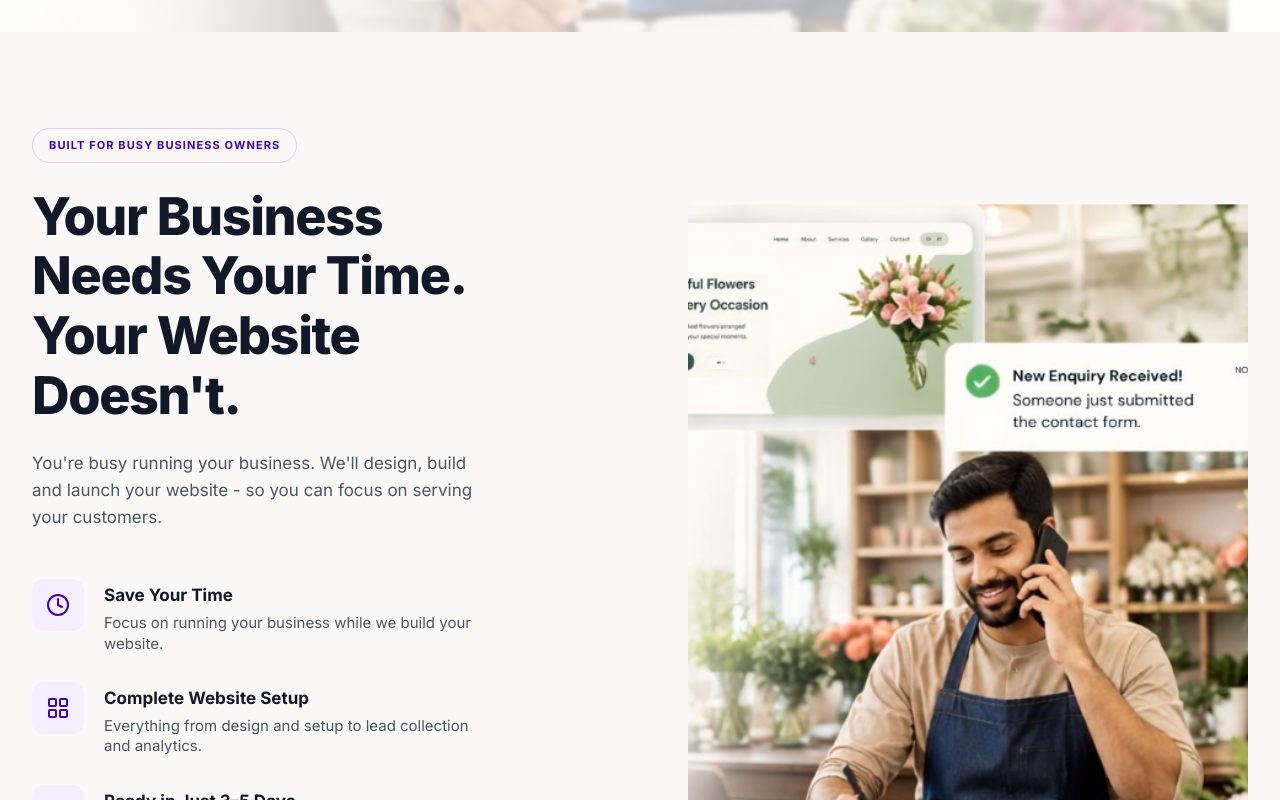
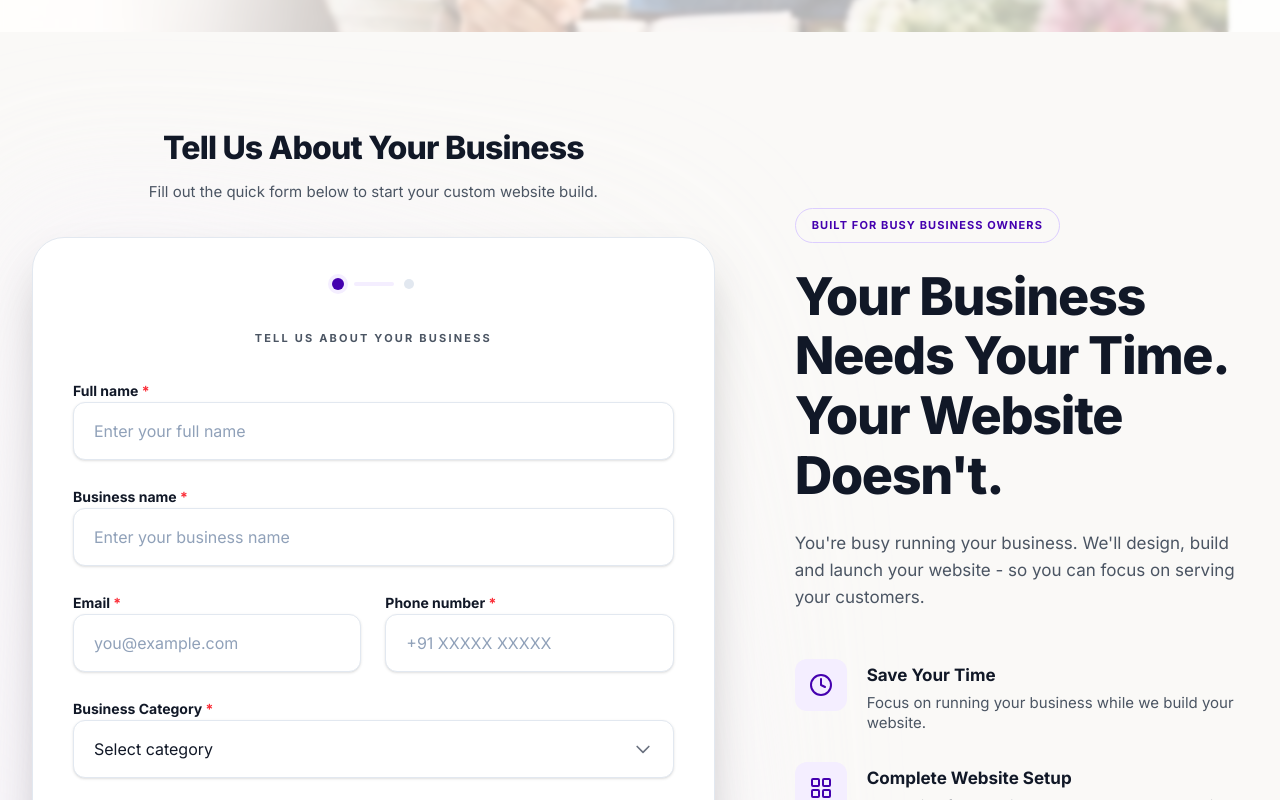
Before and after one commit to zehracodes29/landingpage, a Next.js app in the folder pagemistri-landing/: page / in a window 1280 px wide. Shown: the part 1000-1800 px from the top of the page. Built offline with nearby package versions, Linux system fonts and the light colour scheme.

Commit message:
changes in process.jsx

```diff
--- a/pagemistri-landing/src/App.jsx
+++ b/pagemistri-landing/src/App.jsx
@@ -4,7 +4,6 @@ import BusinessBenefits from "./components/BusinessBenefits/BusinessBenefits";
 import EverythingNeeded from "./components/EverythingNeeded/EverythingNeeded";
 import Process from "./components/Process/Process";
 import DomainCTA from "./components/DomainCTA/DomainCTA";
-import LeadForm from "./components/LeadForm/LeadForm";
 import Pricing from "./components/Pricing/Pricing";
 import FAQ from "./components/FAQ/FAQ";
 import FinalCTA from "./components/FinalCTA/FinalCTA";
@@ -18,7 +17,6 @@ function App() {
       <EverythingNeeded />
       <Process />
       <DomainCTA />
-      <LeadForm />
       <Pricing />
       <FAQ />
       <FinalCTA />
--- a/pagemistri-landing/src/components/BusinessBenefits/BusinessBenefits.jsx
+++ b/pagemistri-landing/src/components/BusinessBenefits/BusinessBenefits.jsx
@@ -1,22 +1,33 @@
 import React from 'react';
 import { motion } from 'framer-motion';
-import { Clock, LayoutGrid, Sparkles, CheckCircle2 } from 'lucide-react';
-import image1 from '../../assets/images/image1.png';
+import { Clock, LayoutGrid, Sparkles } from 'lucide-react';
 import SectionBadge from '../../ui/SectionBadge';
+import LeadForm from '../LeadForm/LeadForm';
 
 const BusinessBenefits = () => {
   return (
     <section className="relative bg-[#FAF9F7] py-16 md:py-24 overflow-hidden font-sans">
       <div className="max-w-[1440px] mx-auto px-6 md:px-8 lg:px-[32px] w-full">
-        <div className="grid grid-cols-1 lg:grid-cols-12 items-center gap-12 lg:gap-24">
+        <div className="grid grid-cols-1 lg:grid-cols-12 items-center gap-12 lg:gap-16">
 
-          {/* Left Column */}
+          {/* Left Column (Form) */}
+          <motion.div
+            initial={{ opacity: 0 }}
+            whileInView={{ opacity: 1 }}
+            viewport={{ once: true }}
+            transition={{ duration: 1, ease: "easeOut" }}
+            className="w-full lg:col-span-7 relative z-20"
+          >
+            <LeadForm />
+          </motion.div>
+
+          {/* Right Column (Text Content) */}
           <motion.div
             initial={{ opacity: 0, y: 30 }}
             whileInView={{ opacity: 1, y: 0 }}
             viewport={{ once: true, margin: "-50px" }}
             transition={{ duration: 0.7, ease: "easeOut" }}
-            className="w-full lg:col-span-5 flex flex-col items-start gap-8 z-20 relative"
+            className="w-full lg:col-span-5 flex flex-col items-start gap-8 z-20 relative lg:pl-4"
           >
             {/* Header Content */}
             <div className="flex flex-col gap-4 w-full">
@@ -76,31 +87,7 @@ const BusinessBenefits = () => {
               </motion.div>
             </div>
 
-            {/* CTA Button */}
-            <button
-              onClick={() => document.getElementById('lead-form')?.scrollIntoView({ behavior: 'smooth' })}
-              className="mt-4 h-[48px] px-[24px] bg-[#F4EEFF] text-[#111827] font-semibold text-[15px] rounded-lg flex items-center justify-center gap-2 hover:bg-[#EBE6F5] hover:shadow-md transition-all duration-300 transform hover:-translate-y-[2px]">
-              See What's Included &rarr;
-            </button>
-          </motion.div>
-
-          {/* Right Column (Image + Cards) */}
-          <motion.div
-            initial={{ opacity: 0 }}
-            whileInView={{ opacity: 1 }}
-            viewport={{ once: true }}
-            transition={{ duration: 1, ease: "easeOut" }}
-            className="w-full lg:col-span-6 lg:col-start-7 relative mt-16 lg:mt-0 overflow-hidden lg:rounded-l-2xl"
-          >
-            {/* Image Container */}
-            <div className="relative w-full h-[500px] md:h-[600px] lg:h-[700px]">
-              <img
-                src={image1.src}
-                alt="Business Owner working"
-                className="w-full h-full object-cover rounded-3xl lg:rounded-none lg:rounded-l-2xl"
-                style={{ objectPosition: '70% center' }}
-              />
-            </div>
+            {/* CTA Button removed since the form is right there! */}
           </motion.div>
 
         </div>
--- a/pagemistri-landing/src/components/LeadForm/LeadForm.jsx
+++ b/pagemistri-landing/src/components/LeadForm/LeadForm.jsx
@@ -101,20 +101,20 @@ const LeadForm = () => {
   const direction = step === 2 ? 1 : -1;
 
   return (
-    <section className="py-20 md:py-32 bg-[#FAF9F7] font-sans">
-      <div className="max-w-3xl mx-auto px-6 lg:px-8 text-center mb-10">
-        <h2 className="text-[32px] md:text-[40px] font-extrabold text-[#111827] tracking-tight leading-tight mb-4">
+    <div className="w-full font-sans">
+      <div className="text-center mb-8">
+        <h2 className="text-[28px] md:text-[32px] font-extrabold text-[#111827] tracking-tight leading-tight mb-3">
           Tell Us About Your Business
         </h2>
-        <p className="text-[16px] text-[#4B5563] leading-relaxed max-w-2xl mx-auto">
+        <p className="text-[15px] text-[#4B5563] leading-relaxed max-w-xl mx-auto">
           Fill out the quick form below to start your custom website build.
         </p>
       </div>
 
-      <div className="max-w-2xl mx-auto px-4 md:px-0 mb-16 relative">
+      <div className="w-full relative">
         <div className="absolute top-1/2 left-1/2 -translate-x-1/2 -translate-y-1/2 w-[110%] h-[110%] bg-gradient-to-tr from-[#F4EEFF] to-transparent rounded-[3rem] blur-[80px] opacity-70 -z-10 pointer-events-none" />
 
-        <div id="lead-form" className="bg-white rounded-[2rem] shadow-2xl border border-slate-200 p-8 sm:p-12 w-full relative z-10 transition-shadow overflow-hidden min-h-[500px]">
+        <div id="lead-form" className="bg-white rounded-[2rem] shadow-2xl border border-slate-200 p-6 sm:p-10 w-full relative z-10 transition-shadow overflow-hidden min-h-[500px]">
 
           {/* Step Indicators */}
           <div className="flex items-center justify-center gap-2.5 mb-10 relative z-20">
@@ -437,7 +437,7 @@ const LeadForm = () => {
           </div>
         </div>
       </div>
-    </section>
+    </div>
   );
 };
 
```
